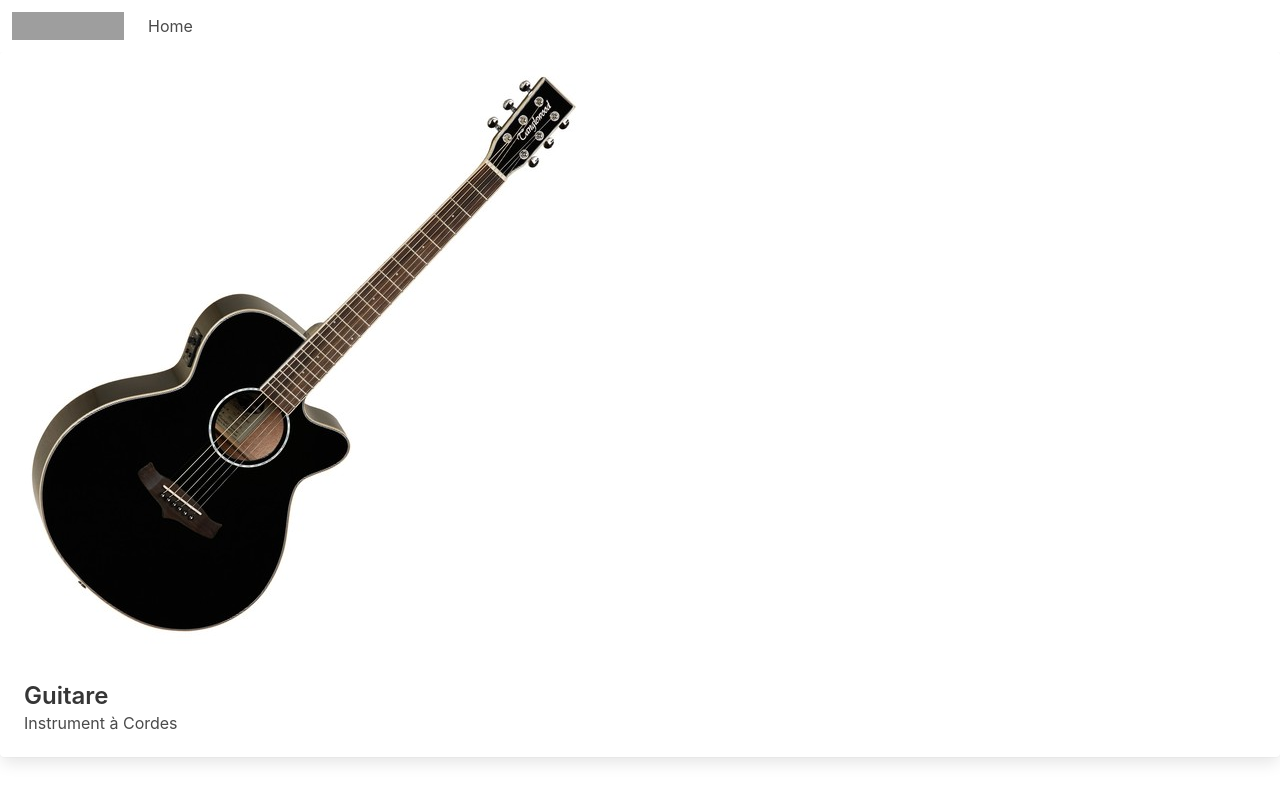
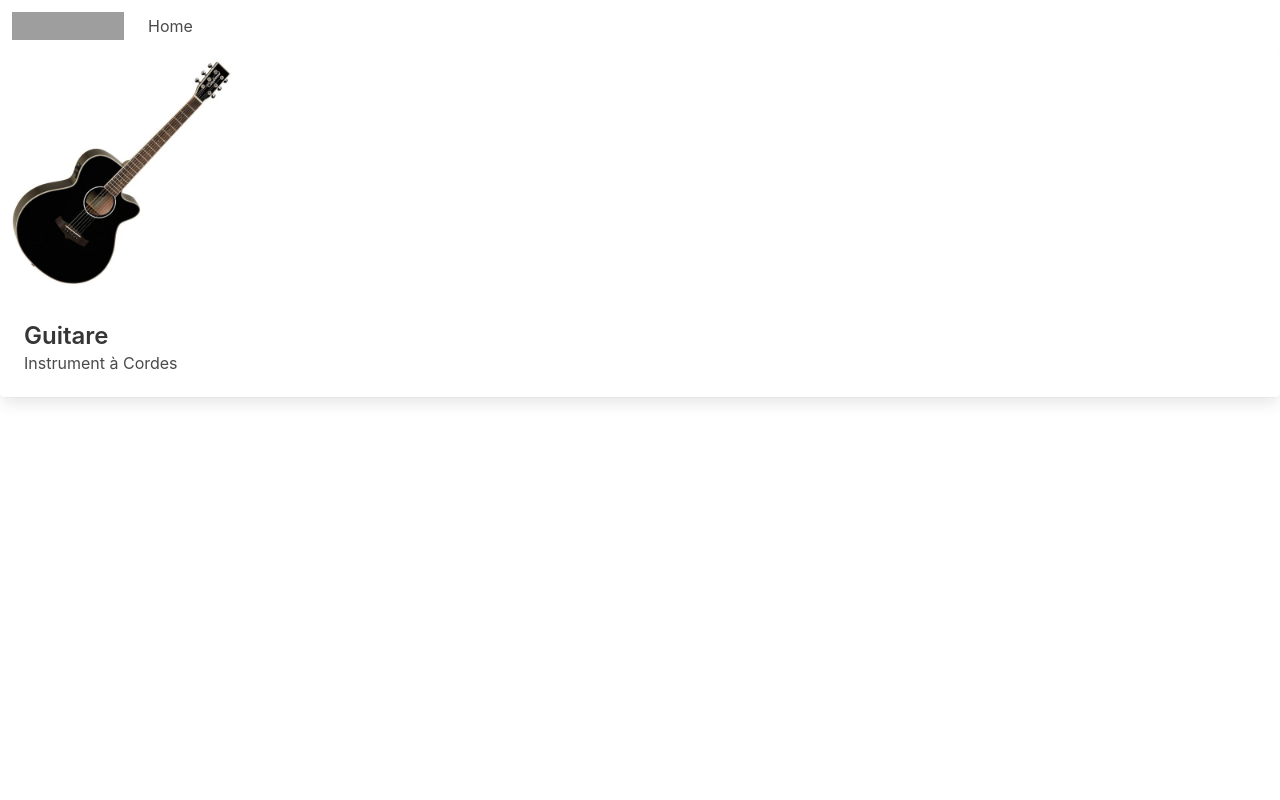
Before and after one commit to Sachageyopdv/ExamSacha-React-3WA, a JavaScript app: page /0 in a window 1280 px wide. Built offline with nearby package versions, Linux system fonts and the light colour scheme; grey boxes are pictures that could not be loaded.

Commit message:
image size in Card nomrlized

```diff
--- a/src/components/Card.js
+++ b/src/components/Card.js
@@ -7,6 +7,8 @@ const Card = ({ img, name, type }) => {
             <img
               src={img}
               alt="Placeholder image"
+              width="240"
+              height="240"
             />
           </figure>
         </div>
```
